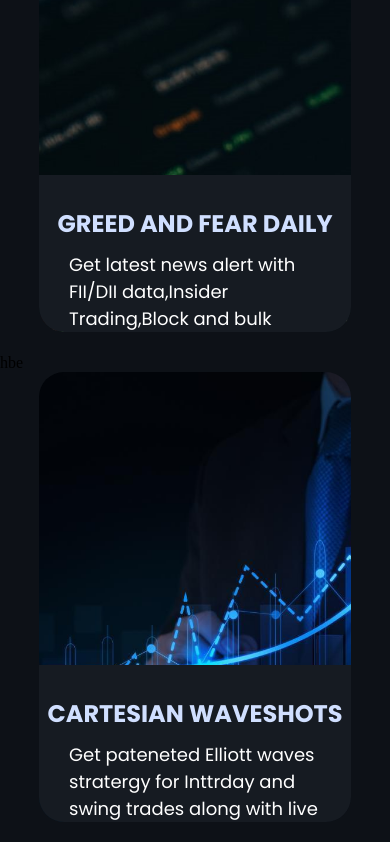
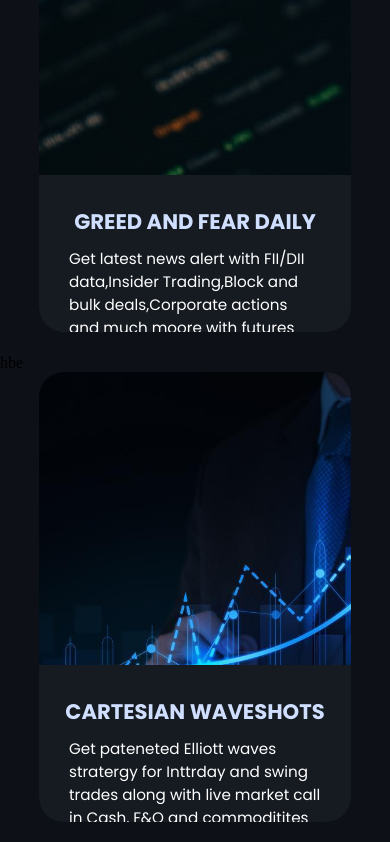
Before and after one commit to johnson845173/greedandfear, a plain HTML site: page index.html in a window 390 px wide. Shown: the part 2507-3349 px from the top of the page. Drawn offline with Linux system fonts and the light colour scheme.

Commit message:
updated size

```diff
--- a/src/css/style.css
+++ b/src/css/style.css
@@ -285,7 +285,7 @@ body{
         position: relative;
         z-index: 1;
         background-color: rgb(22 27 34);
-        height: 65%;
+        height: 75%;
         width: 100%;
         transition: all ease-in 0.3s;
       }
@@ -427,6 +427,18 @@ body{
     }
 
     /* Vision page end */
+
+    .product_name{
+      font-size: 2.5vw;
+    }
+    .product_features{
+      font-size: 2vw;
+    }
+
+    .product_cover:hover{
+      top: 30%;
+    }
+
   }
 
 
@@ -455,5 +467,16 @@ body{
       margin: 20px auto;
     }
 
+    .product_name{
+      font-size: 2.5vh;
+    }
+    .product_features{
+      font-size: 1.8vh;
+    }
+
+    .product_cover:hover{
+      top: 30%;
+    }
+
 
   }
```
